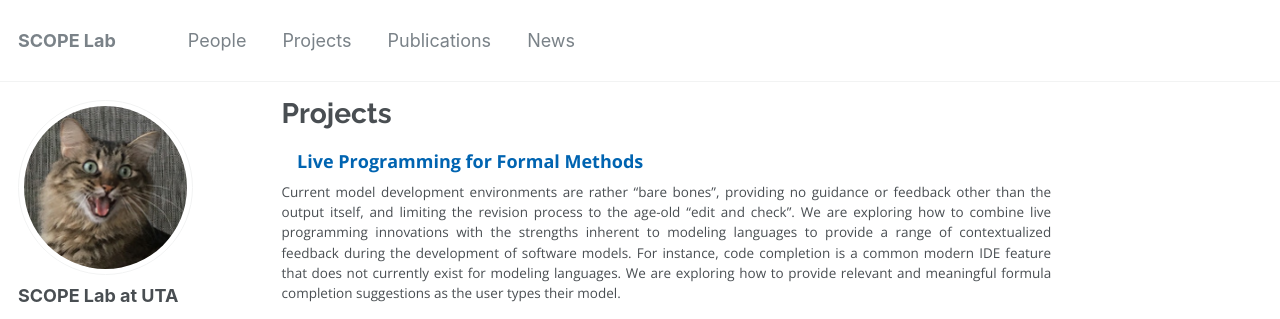
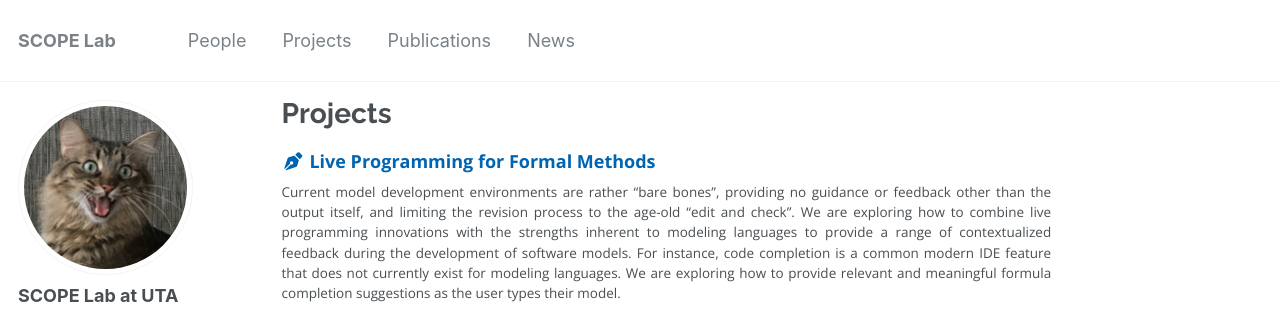
Before and after one commit to SCOPELabUTA/SCOPELabUTA.github.io, a Jekyll site: the page built from _pages/projects.md, in a window 1280 px wide. Shown: the top 319 px of the page. Built offline with Jekyll 4.4.1, drawn with Linux system fonts in a browser that asks for light colours.

Commit message:
Update projects.md

```diff
--- a/_pages/projects.md
+++ b/_pages/projects.md
@@ -5,7 +5,7 @@ author_profile: true
 ---
 <link href="https://fonts.googleapis.com/css?family=Comfortaa:300,400,700|Righteous" rel="stylesheet">
 
-###  <i class="fa-solid fa-pen-nib" ></i> Live Programming for Formal Methods
+###  <i class="fa fa-fw fa-pen-nib" aria-hidden="true"></i> Live Programming for Formal Methods
 Current model development environments are rather “bare bones”, providing no guidance or feedback other than the output itself, and limiting the revision process to the age-old “edit and check”. We are exploring how to combine live programming innovations with the strengths inherent to modeling languages to provide a range of contextualized feedback during the development of software models. For instance, code completion is a common modern IDE feature that does not currently exist for modeling languages. We are exploring how to provide relevant and meaningful formula completion suggestions as the user types their model.
 
 ###  <i class="fa fa-fw fa-clipboard-check" aria-hidden="true"></i> Explainable AI
```
